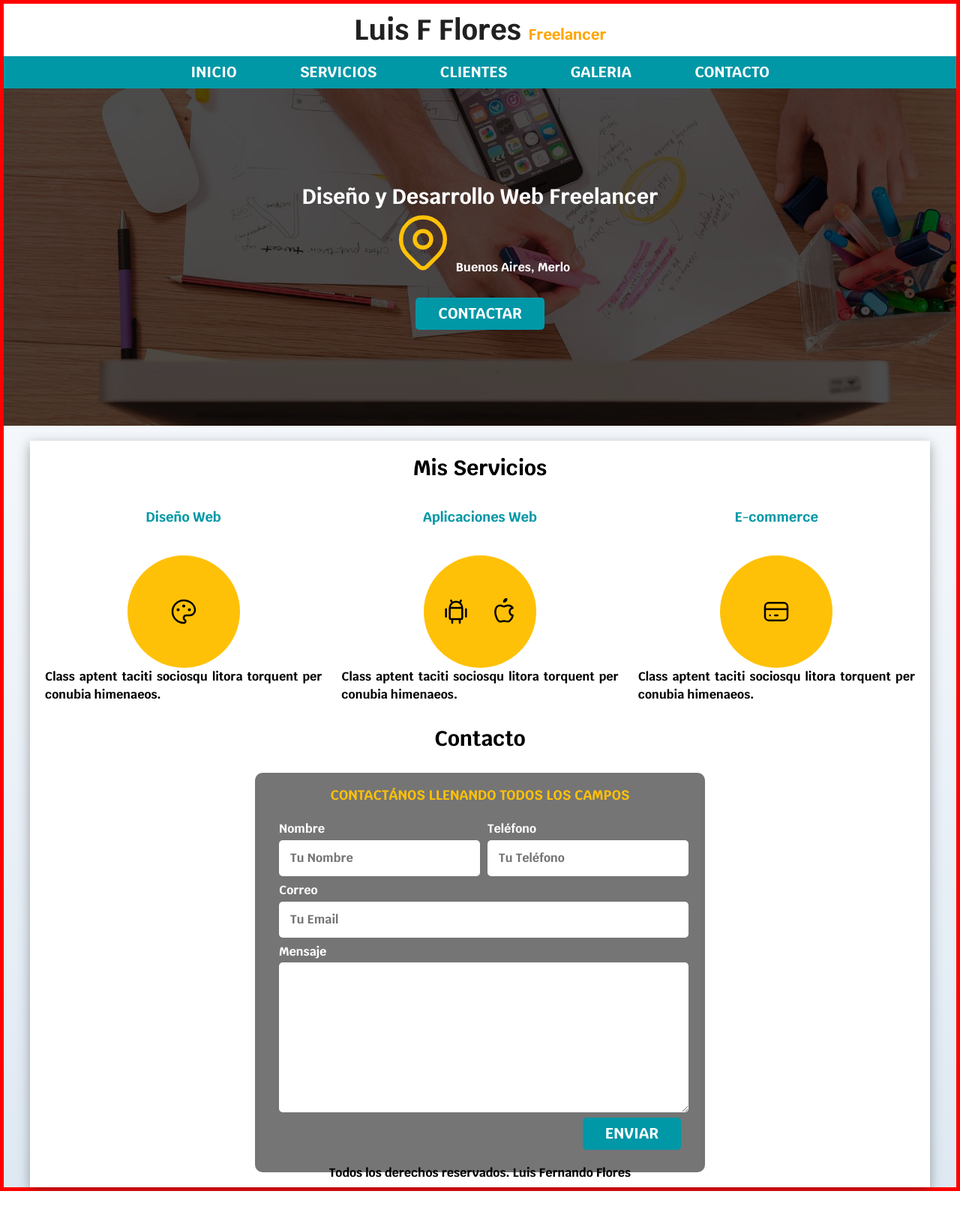
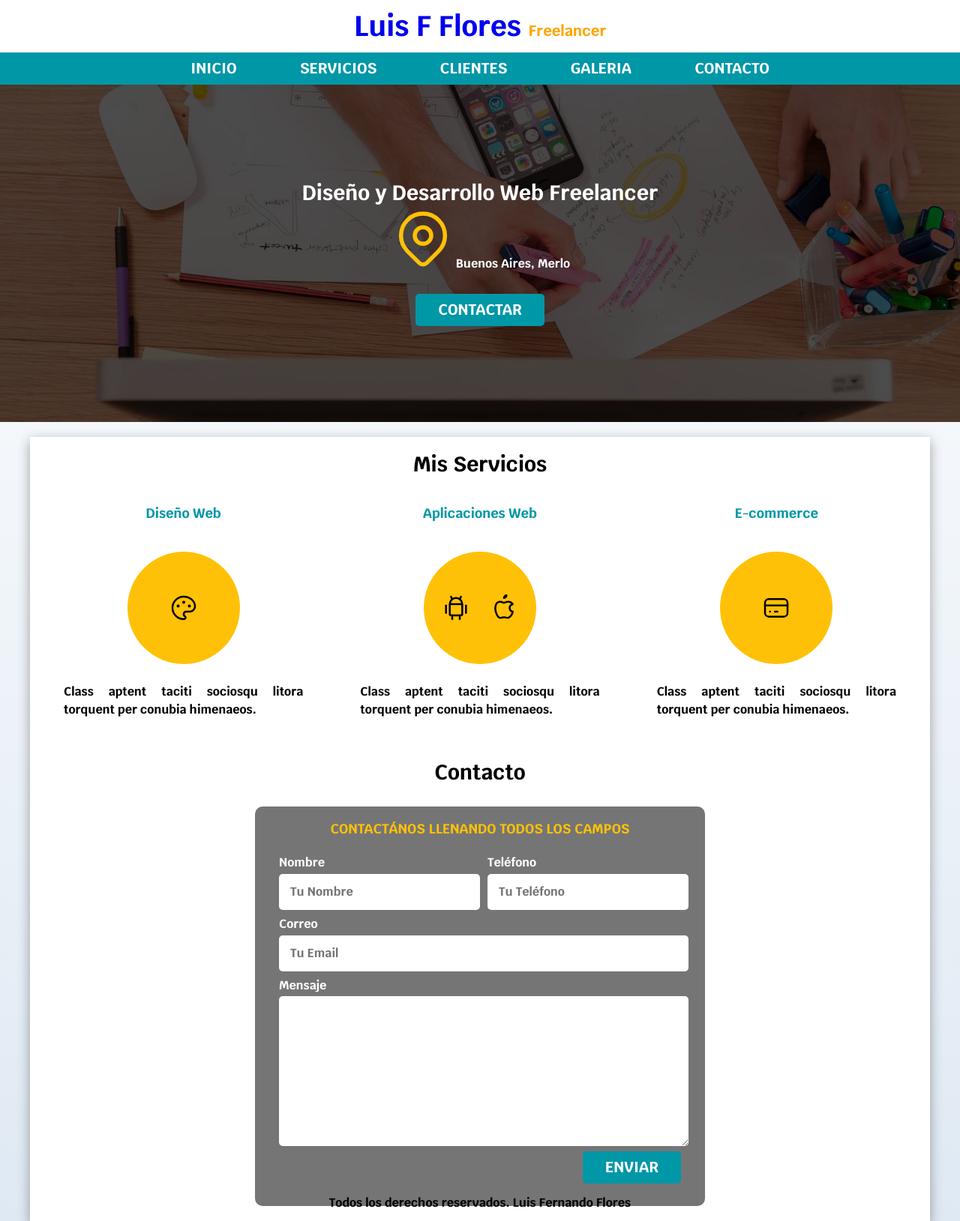
Before and after one commit to flo-luigi85/proyecto-luisflores, a plain HTML site: page index.html in a window 1280 px wide. Shown: the whole page at 75% size. Before the commit the page ends 1589 px from the top, so only its background shows below. Drawn offline with nearby package versions, Linux system fonts and the light colour scheme.

Commit message:
Agregando enlace en el header

```diff
--- a/css/styles.css
+++ b/css/styles.css
@@ -35,7 +35,6 @@ body {
   position: relative;
   margin: 0;
   min-height: 185vh;
-  border: solid 5px red;
   background-image: linear-gradient(
     to top,
     var(--grisClaro) 0%,
@@ -110,9 +109,13 @@ h3 {
   margin-bottom: 0;
   color: var(--oscuro)
 }
+.titulo a {
+  text-decoration: none;
+}
 .titulo span {
   font-size: 2rem;
   color: orange;
+  list-style: none;
 }
 
 /**Utilidades*/
@@ -139,7 +142,9 @@ header {
   width: 100%;
   background-color: var(--blanco);
 }
-
+ header a {
+  list-style: none;
+ }
 .nav-bg {
   background-color: var(--secundario);
 }
@@ -306,6 +311,7 @@ header {
 .servicio .pIndex {
   line-height: 1.5;
   text-align: justify;
+  padding: 25px;
 }
 
 .servicio .iconos {
@@ -489,7 +495,6 @@ section .th2 {
   text-align: center;
   position: absolute;
   bottom: 0;
-  padding-top: 2rem;
   width: 100%;
-  padding: 1rem 0;
+  padding: 15px 0;
 }
--- a/index.html
+++ b/index.html
@@ -20,7 +20,7 @@
 
   <body>
     <header>
-      <h1 class="titulo">Luis F Flores <span>Freelancer</span></h1>
+      <h1 class="titulo"><a href="index.html">Luis F Flores <span>Freelancer</span></a></h1>
     </header>
     <div class="nav-bg">
       <nav class="nav-pcl contenedor">
```
Also changed, not shown: pages/clientes.html (+1 -1 lines), pages/contacto.html (+1 -1 lines), pages/galeria.html (+1 -1 lines), pages/nosotros.html (+1 -1 lines), pages/servicios.html (+1 -1 lines).
